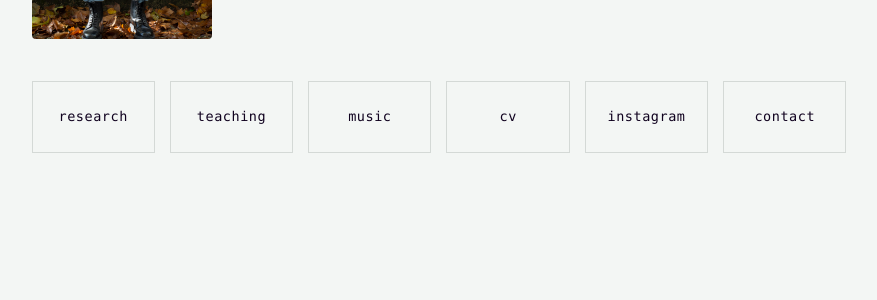
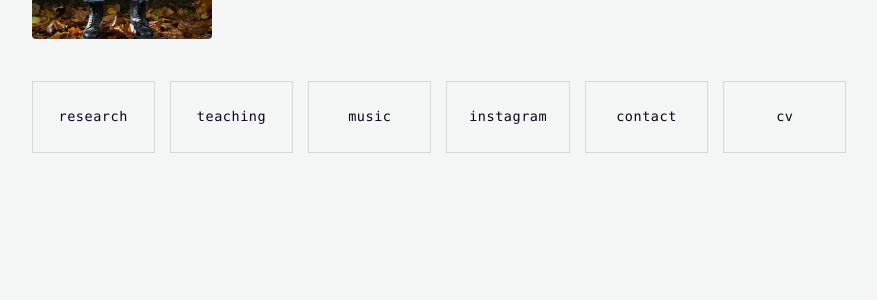
Before and after one commit to luigirosati/luigirosati.github.io, a Jekyll site: the page built from index.md, in a window 1280 px wide. Shown: the part 348-648 px from the top of the page, without its empty margins (201-1078 px from the left). Built offline with Jekyll 4.4.1, drawn with Linux system fonts in a browser that asks for light colours.

Commit message:
swap card order

```diff
--- a/index.md
+++ b/index.md
@@ -15,7 +15,7 @@ title: Home
   <a class="home-card" href="/research">research</a>
   <a class="home-card" href="/teaching">teaching</a>
   <a class="home-card" href="/music">music</a>
-  <a class="home-card" href="/cv">cv</a>
   <a class="home-card" href="https://www.instagram.com/sconchigliosozeta" target="_blank" rel="noopener">instagram</a>
   <a class="home-card" href="mailto:luigi.rosati@uniroma2.eu">contact</a>
+  <a class="home-card" href="/cv">cv</a>
 </div>
```
